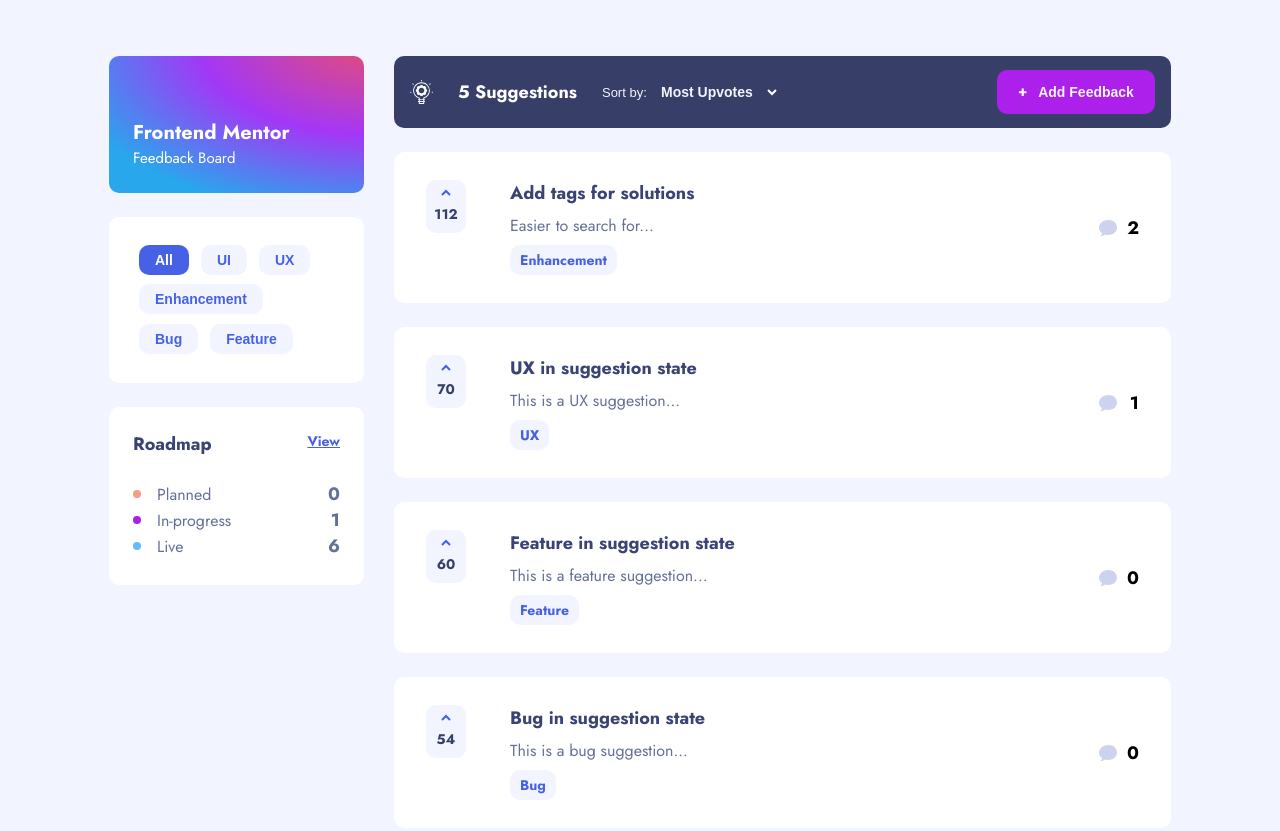
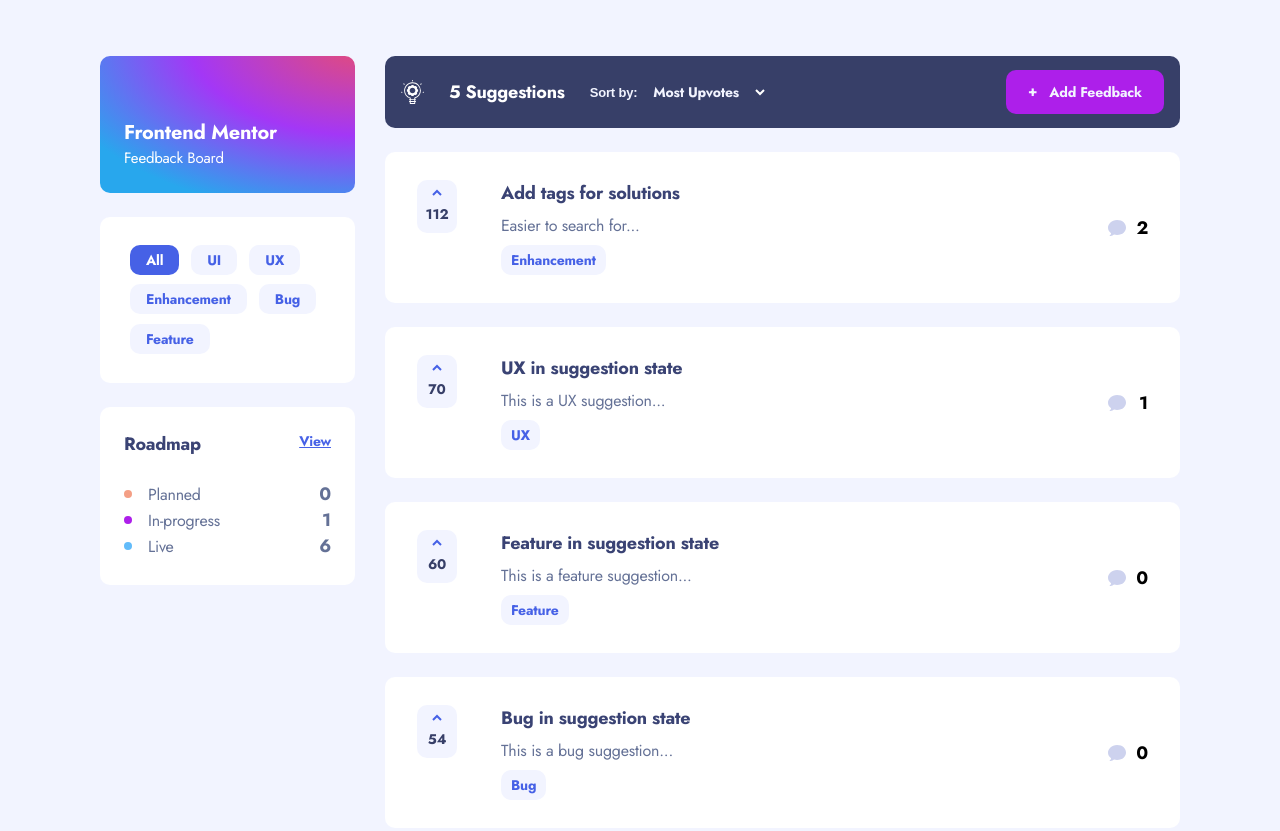
Before and after one commit to Muz0/product-feedback-app, a website: page index.html in a window 1280 px wide. Shown: the top 831 px of the page. Drawn offline with Linux system fonts and the light colour scheme; a web font is replaced by a local one.

Commit message:
pre-final/can be submitted

```diff
--- /dev/null
+++ b/assets/fonts/fonts.css
@@ -0,0 +1,88 @@
+@font-face {
+    font-family: 'Jost';
+    font-weight: 700;
+    src: url('Jost-Bold.ttf') format('truetype');
+    font-display: swap;
+}
+
+@font-face {
+    font-family: 'Jost';
+    font-weight: 600;
+    src: url('JostSemibold.ttf') format('truetype');
+    font-display: swap;
+}
+
+@font-face {
+    font-family: 'Jost';
+    font-weight: 400;
+    src: url('jost-regular.ttf') format('truetype');
+    font-display: swap;
+}
+
+/* Define your typography styles */
+.header1 {
+    font-family: 'Jost', sans-serif;
+    font-weight: 700;
+    font-size: 24px;
+    line-height: 35px;
+    letter-spacing: -0.33px;
+}
+
+.header2 {
+    font-family: 'Jost', sans-serif;
+    font-weight: 700;
+    font-size: 20px;
+    line-height: 29px;
+    letter-spacing: -0.25px;
+}
+
+.header3 {
+    font-family: 'Jost', sans-serif;
+    font-weight: 700;
+    font-size: 18px;
+    line-height: 26px;
+    letter-spacing: -0.25px;
+}
+
+.header4 {
+    font-family: 'Jost', sans-serif;
+    font-weight: 700;
+    font-size: 14px;
+    line-height: 20px;
+    letter-spacing: -0.2px;
+}
+
+body {
+    font-family: 'Jost', sans-serif;
+}
+
+/* Define additional styles for Body 1, Body 2, and Body 3 */
+/*
+Body 1 - Jost Regular  |  16px; 23px Line
+Body 2 - Jost Regular  |  15px; 22px Line
+Body 3 - Jost Semibold  |  13px; 19px Line
+*/
+
+.body1{
+    font-family: 'Jost', sans-serif;
+    font-weight: 400;
+    font-size: 16px;
+    line-height: 23px;
+    letter-spacing: -0.22px;
+}
+
+.body2{
+    font-family: 'Jost', sans-serif;
+    font-weight: 400;
+    font-size: 15px;
+    line-height: 22px;
+    letter-spacing: -0.2px;
+}
+
+.body3{
+    font-family: 'Jost', sans-serif;
+    font-weight: 600;
+    font-size: 13px;
+    line-height: 19px;
+    letter-spacing: -0.17px;
+}
--- a/data/localData.js
+++ b/data/localData.js
@@ -1,9 +1,4 @@
 const data = [
-  // currentUser: {
-  //   name: "John Doe",
-  //   userName: "@jonathandoecom",
-  //   // profilePic: "user-images/image-john.jpg",
-  // },
   {
     id: 1,
     upvote_count: 112,
--- a/desginSystem.css
+++ b/desginSystem.css
@@ -1,4 +1,7 @@
-@import url(https://fonts.googleapis.com/css2?family=Jost:ital,wght@0,100;0,200;0,300;0,400;0,500;0,600;0,700;0,800;0,900;1,100;1,200;1,300;1,400;1,500;1,600;1,700;1,800;1,900&display=swap);
+/* Fonts */
+
+@import url(./assets/fonts/fonts.css);
+
 /* Variables */
 :root {
   --purple: #ad1fea;
@@ -23,50 +26,6 @@
   margin: auto;
 }
 
-/* Fonts */
-.header1 {
-  font-size: 24px;
-  line-height: 35px;
-  letter-spacing: -0.33;
-  font-weight: bold;
-}
-
-
-.header2 {
-  font-size: 20px;
-  line-height: 29px;
-  letter-spacing: -0.25;
-  font-weight: bold;
-}
-
-.header3 {
-  font-size: 18px;
-  line-height: 26px;
-  letter-spacing: -0.25;
-  font-weight: bold;
-}
-
-.header4 {
-  font-size: 14px;
-  line-height: 20px;
-  letter-spacing: -0.2;
-  font-weight: bold;
-}
-
-.body1 {
-  font-size: 16px;
-  line-height: 23px;
-}
-
-.body2 {
-  font-size: 15px;
-  line-height: 22px;
-}
-
-.body3 {
-  font-size: 13px;
-  line-height: 19px;
-}
 
 /* Buttons */
 .btn1 {
--- a/index.html
+++ b/index.html
@@ -3,54 +3,8 @@
   <head>
     <meta charset="UTF-8" />
     <meta name="viewport" content="width=device-width, initial-scale=1.0" />
-    <title>Document</title>
+    <title>Feedback App</title>
     <link rel="stylesheet" href="./desginSystem.css" />
-
-    <style>
-      .container {
-        width: 100%;
-        padding-right: 15px;
-        padding-left: 15px;
-        margin-right: auto;
-        margin-left: auto;
-        box-sizing: border-box;
-      }
-
-      /* Extra small devices (phones) */
-      @media (max-width: 575.98px) {
-        .container {
-          max-width: 100%;
-        }
-      }
-
-      /* Small devices (landscape phones, less than 768px) */
-      @media (min-width: 576px) and (max-width: 767.98px) {
-        .container {
-          max-width: 540px;
-        }
-      }
-
-      /* Medium devices (tablets, less than 992px) */
-      @media (min-width: 768px) and (max-width: 991.98px) {
-        .container {
-          max-width: 720px;
-        }
-      }
-
-      /* Large devices (desktops, less than 1200px) */
-      @media (min-width: 992px) and (max-width: 1199.98px) {
-        .container {
-          max-width: 960px;
-        }
-      }
-
-      /* Extra large devices (large desktops) */
-      @media (min-width: 1200px) {
-        .container {
-          max-width: 1140px;
-        }
-      }
-    </style>
   </head>
   <body>
     <div id="root" class="container">
```
Also changed, not shown: add-feedback.html (+1 -1 lines), edit-feedback.html (+3 -3 lines), package.json (added, +19 -0 lines), roadmap.html (+1 -1 lines), assets/fonts/Jost-Bold.ttf (added), assets/fonts/Jost-Regular.ttf (added), assets/fonts/Jost-SemiBold.ttf (added).
